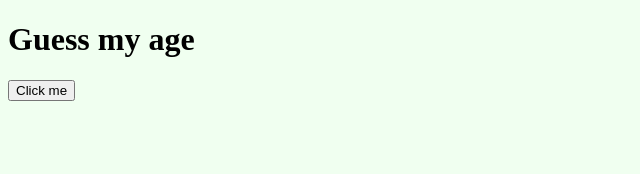
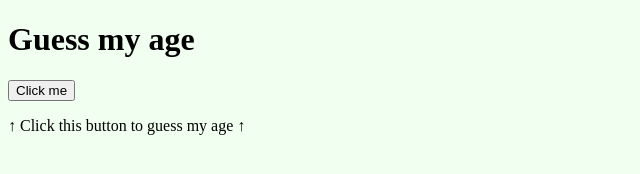
Before and after one commit to helena-rocha/Unit7-06, a plain HTML site: page index.html in a window 1280 px wide. Shown: the whole page, without its empty margins (0-640 px from the left). Drawn offline with Linux system fonts and the light colour scheme.

Commit message:
Final copy

```diff
--- a/index.html
+++ b/index.html
@@ -9,6 +9,7 @@
   <body class="background">
     <h1>Guess my age</h1>
     <button id="button">Click me</button>
+    <p>↑ Click this button to guess my age ↑</p>
     <script src="script.js"></script>
   </body>
 </html>
--- a/style.css
+++ b/style.css
@@ -1,3 +1,3 @@
 .background {
-  background-color: honeydew
+  background-color: honeydew;
 }
```
